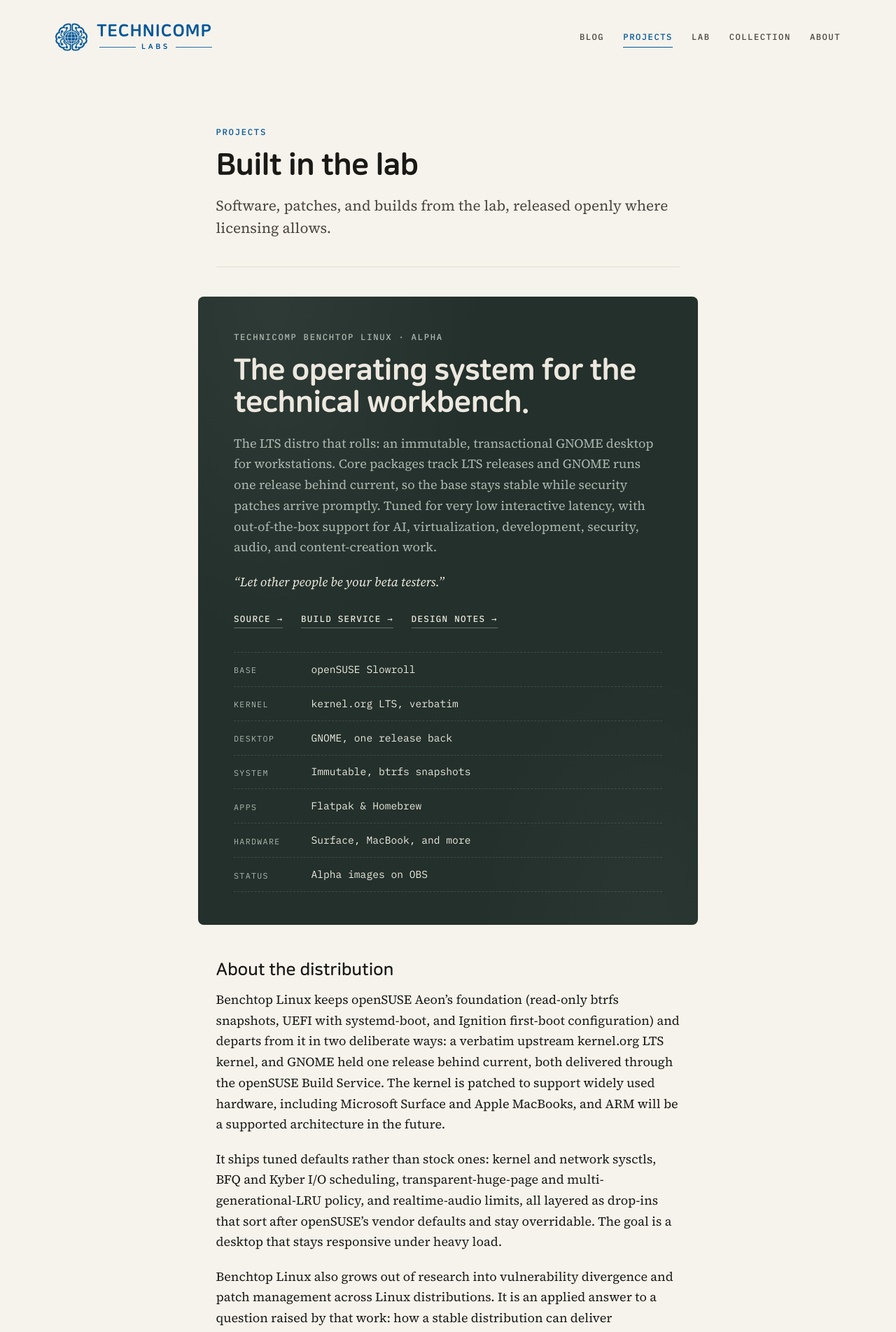
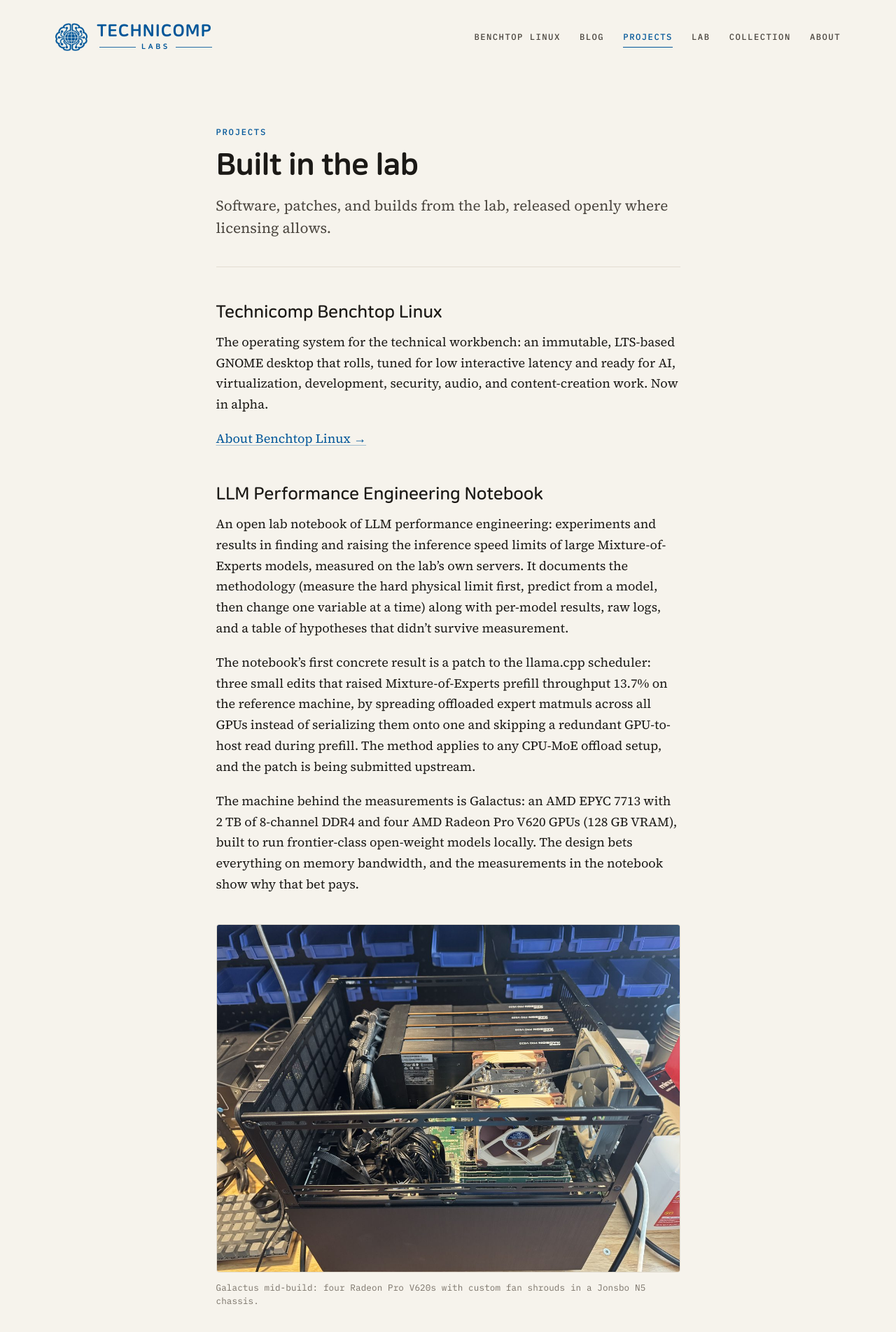
Before and after one commit to TechnicompLabs/technicomplabs.github.io, a Jekyll site: the page built from _pages/projects.md, in a window 1280 px wide. Shown: the top 1904 px of the page at 70% size. Built offline with Jekyll 4.4.1, drawn with Linux system fonts in a browser that asks for light colours; some of the changed text lies outside the part shown.

Commit message:
Give Benchtop Linux its own page and nav tab

```diff
--- a/_data/navigation.yml
+++ b/_data/navigation.yml
@@ -1,3 +1,5 @@
+- title: Benchtop Linux
+  url: /benchtop/
 - title: Blog
   url: /blog/
 - title: Projects
--- a/_includes/benchtop.html
+++ b/_includes/benchtop.html
@@ -1,7 +1,7 @@
 <section class="board">
   <div class="board-text">
-    <p class="board-kicker">Technicomp Benchtop Linux &middot; Alpha</p>
-    <h2 class="board-title">The operating system for the technical workbench.</h2>
+    {% unless include.compact %}<p class="board-kicker">Technicomp Benchtop Linux &middot; Alpha</p>
+    <h2 class="board-title">The operating system for the technical workbench.</h2>{% endunless %}
     <p>The LTS distro that rolls: an immutable, transactional GNOME desktop for workstations. Core packages track LTS releases and GNOME runs one release behind current, so the base stays stable while security patches arrive promptly. Tuned for very low interactive latency, with out-of-the-box support for AI, virtualization, development, security, audio, and content-creation work.</p>
     <p class="board-motto">&ldquo;Let other people be your beta testers.&rdquo;</p>
     <p class="board-links">
--- /dev/null
+++ b/_pages/benchtop.md
@@ -0,0 +1,43 @@
+---
+layout: default
+title: "Technicomp Benchtop Linux"
+permalink: /benchtop/
+description: "Technicomp Benchtop Linux, the operating system for the technical workbench: an immutable, LTS-based GNOME desktop that rolls."
+---
+<div class="wrap">
+  <header class="page-header product-header">
+    <p class="kicker">Technicomp Benchtop Linux &middot; Alpha</p>
+    <h1>The operating system for the technical workbench.</h1>
+    <p class="lede">An immutable, transactional GNOME desktop for desktop and laptop workstations, built on openSUSE Slowroll.</p>
+  </header>
+
+  {% include benchtop.html compact=true %}
+</div>
+
+<div class="measure prose product-body" markdown="1">
+
+## The LTS distro that rolls
+
+Benchtop Linux keeps openSUSE Aeon's foundation (read-only btrfs snapshots, UEFI with systemd-boot, and Ignition first-boot configuration) and departs from it in two deliberate ways: a verbatim upstream kernel.org LTS kernel, and GNOME held one release behind current, both delivered through the openSUSE Build Service. Core packages stay on LTS releases while the rest of the system rolls, so fixes arrive promptly without every upgrade being a new major version. Graphical applications come from Flatpak and command-line tooling from Homebrew, which keeps the base small.
+
+## Tuned for the bench
+
+The system ships tuned defaults rather than stock ones: kernel and network sysctls, BFQ and Kyber I/O scheduling, transparent-huge-page and multi-generational-LRU policy, and realtime-audio limits, all layered as drop-ins that sort after openSUSE's vendor defaults and stay overridable. The goal is a desktop that stays responsive under heavy load. It comes ready for AI, virtualization, software development, system administration, security, audio, and content-creation work.
+
+## Hardware
+
+The kernel is patched to support widely used hardware, including Microsoft Surface devices and Apple MacBooks, and userspace support is included for common peripherals. ARM will be a supported architecture in the future.
+
+## Why it exists
+
+Benchtop Linux grows out of research into vulnerability divergence and patch management across Linux distributions. It is an applied answer to a question raised by that work: how a stable distribution can deliver enterprise-grade reliability without the incomplete backports and version drift that let a package's real vulnerability exposure diverge from its upstream version.
+
+## Status
+
+Benchtop Linux is in alpha. Installable disk images are released through the openSUSE Build Service; the graphical installer and branding packages are the next packaging tasks. A dedicated site at benchtoplinux.org is in preparation.
+
+- [Source and packaging on GitHub](https://github.com/TechnicompLabs)
+- [Build Service project](https://build.opensuse.org/project/show/home:technicomp)
+- [Design notes](https://github.com/pauldmartinphd/benchtop-notes)
+
+</div>
--- a/_pages/projects.md
+++ b/_pages/projects.md
@@ -5,17 +5,11 @@ kicker: "Projects"
 subtitle: "Software, patches, and builds from the lab, released openly where licensing allows."
 ---
 
-{% include benchtop.html %}
+## Technicomp Benchtop Linux
 
-## About the distribution
+The operating system for the technical workbench: an immutable, LTS-based GNOME desktop that rolls, tuned for low interactive latency and ready for AI, virtualization, development, security, audio, and content-creation work. Now in alpha.
 
-Benchtop Linux keeps openSUSE Aeon's foundation (read-only btrfs snapshots, UEFI with systemd-boot, and Ignition first-boot configuration) and departs from it in two deliberate ways: a verbatim upstream kernel.org LTS kernel, and GNOME held one release behind current, both delivered through the openSUSE Build Service. The kernel is patched to support widely used hardware, including Microsoft Surface and Apple MacBooks, and ARM will be a supported architecture in the future.
-
-It ships tuned defaults rather than stock ones: kernel and network sysctls, BFQ and Kyber I/O scheduling, transparent-huge-page and multi-generational-LRU policy, and realtime-audio limits, all layered as drop-ins that sort after openSUSE's vendor defaults and stay overridable. The goal is a desktop that stays responsive under heavy load.
-
-Benchtop Linux also grows out of research into vulnerability divergence and patch management across Linux distributions. It is an applied answer to a question raised by that work: how a stable distribution can deliver enterprise-grade reliability without the incomplete backports and version drift that let a package's real vulnerability exposure diverge from its upstream version.
-
-Benchtop Linux is in alpha: installable disk images are released through the openSUSE Build Service, with the graphical installer and branding packages as the next packaging tasks. A dedicated site at benchtoplinux.org is in preparation.
+[About Benchtop Linux &rarr;](/benchtop/)
 
 ## LLM Performance Engineering Notebook
 
--- a/assets/css/main.css
+++ b/assets/css/main.css
@@ -207,6 +207,12 @@ th { font-family: var(--mono); font-size: 0.72rem; font-weight: 500; letter-spac
 .split p.kicker, .card-body p.kicker { font-size: 0.72rem; color: var(--accent); margin: 0 0 0.6rem; }
 .split p.kicker { margin-bottom: 0.9rem; }
 
+/* Product page */
+.product-header { border-bottom: 0; margin-bottom: 0; padding-bottom: 2rem; max-width: 50rem; }
+.product-header h1 { font-size: clamp(2.2rem, 4.8vw, 3.3rem); line-height: 1.06; letter-spacing: -0.025em; }
+.product-body { padding-top: 1rem; }
+.product-body h2:first-child { margin-top: 2.5rem; }
+
 /* ---------- Footer ---------- */
 .site-footer { border-top: 1px solid var(--rule); padding: 2rem 0 2.5rem; }
 .footer-row { display: flex; justify-content: space-between; align-items: center; gap: 1rem 2rem; flex-wrap: wrap; }
```
Also changed, not shown: _pages/about.md (+1 -1 lines), index.md (+1 -1 lines).
